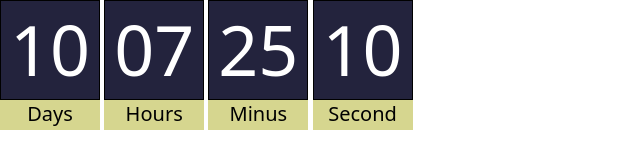
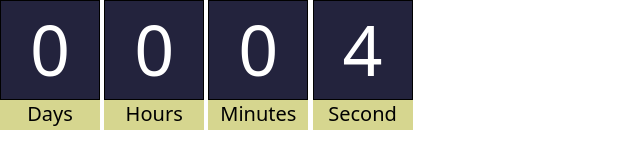
Before and after one commit to dhruvipanchal007/web-platform-iunh6w, a plain HTML site: page index.html in a window 1280 px wide. Shown: the whole page, without its empty margins (0-640 px from the left). Drawn offline with Linux system fonts and the light colour scheme.

Commit message:
2 files modified

```diff
--- a/index.html
+++ b/index.html
@@ -13,20 +13,20 @@
   </head>
   <body>
     <div class="timer">
-    <div class=" main">10</div>
-    <div class=" box">Days</div>
+      <div class="main" id="days">10</div>
+      <div class="box">Days</div>
     </div>
     <div class="timer">
-      <div class=" main">07</div>
-      <div class=" box">Hours</div>
-      </div>
-      <div class="timer">
-        <div class=" main">25</div>
-        <div class=" box">Minus</div>
-        </div>
-        <div class="timer">
-          <div class=" main">10</div>
-          <div class=" box">Second</div>
-          </div>
+      <div class="main" id="hours">07</div>
+      <div class="box">Hours</div>
+    </div>
+    <div class="timer">
+      <div class="main" id="minutes">25</div>
+      <div class="box">Minutes</div>
+    </div>
+    <div class="timer">
+      <div class="main" id="seconds">10</div>
+      <div class="box">Second</div>
+    </div>
   </body>
 </html>
--- a/script.js
+++ b/script.js
@@ -1 +1,26 @@
-console.log('Hello!');
+// console.log('hi');
+
+// time exceed -> call the function = 1
+// 1000ms = 1 sec
+// setTimeout(() => {
+//   console.log('Hi');
+// }, 5000);
+
+// time exceed -> every time intervl -> call the function => infinite
+const secondsEle = document.querySelector('#seconds');
+const minuteEle = document.querySelector('#minutes');
+const hourEle = document.querySelector('#hours');
+const dayEle = document.querySelector('#days');
+
+let counter = 0;
+
+setInterval(() => {
+  secondsEle.textContent = counter % 60;
+  const minutes = Math.floor(counter / 60);
+  minuteEle.textContent = minutes % 60;
+  const hours = Math.floor(minutes / 60);
+  hourEle.textContent = hours % 24;
+  const days = Math.floor(hours / 24);
+  dayEle.textContent = days;
+  counter++;
+}, 1000);
```
